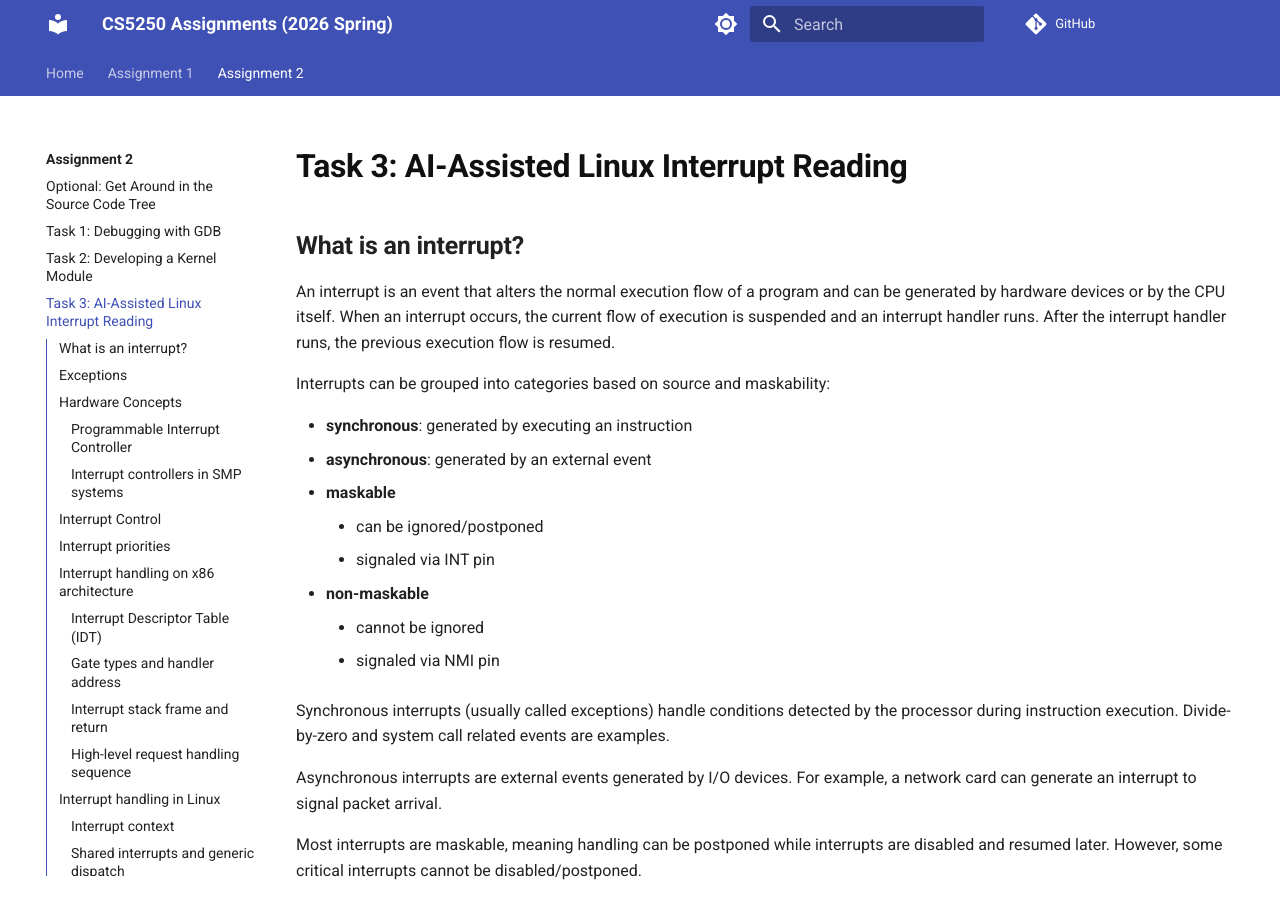
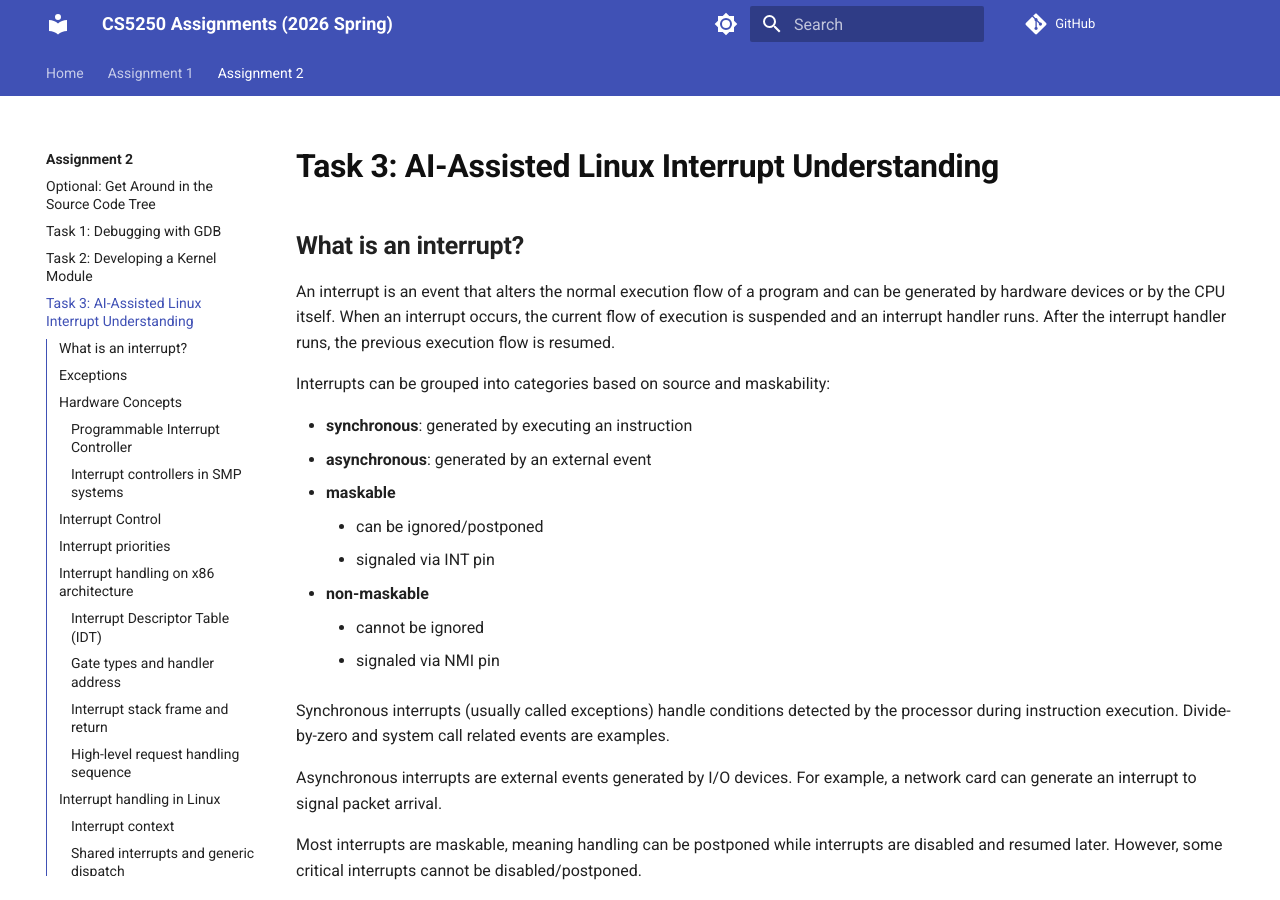
Before and after one commit to nus-cs5250/26s, an MkDocs documentation site: the page built from docs/asg2/task-ai-interrupt.md, in a window 1280 px wide and 900 px high. Built offline with MkDocs 1.6.1 and Material for MkDocs 9.7.7, drawn with Linux system fonts in a browser that asks for light colours; comment, search, counter and statistics services are not loaded.

Commit message:
task-ai-coding

```diff
--- a/docs/asg2/task-ai-interrupt.md
+++ b/docs/asg2/task-ai-interrupt.md
@@ -1,4 +1,4 @@
-# Task 3: AI-Assisted Linux Interrupt Reading
+# Task 3: AI-Assisted Linux Interrupt Understanding
 
 ## What is an interrupt?
 
```
